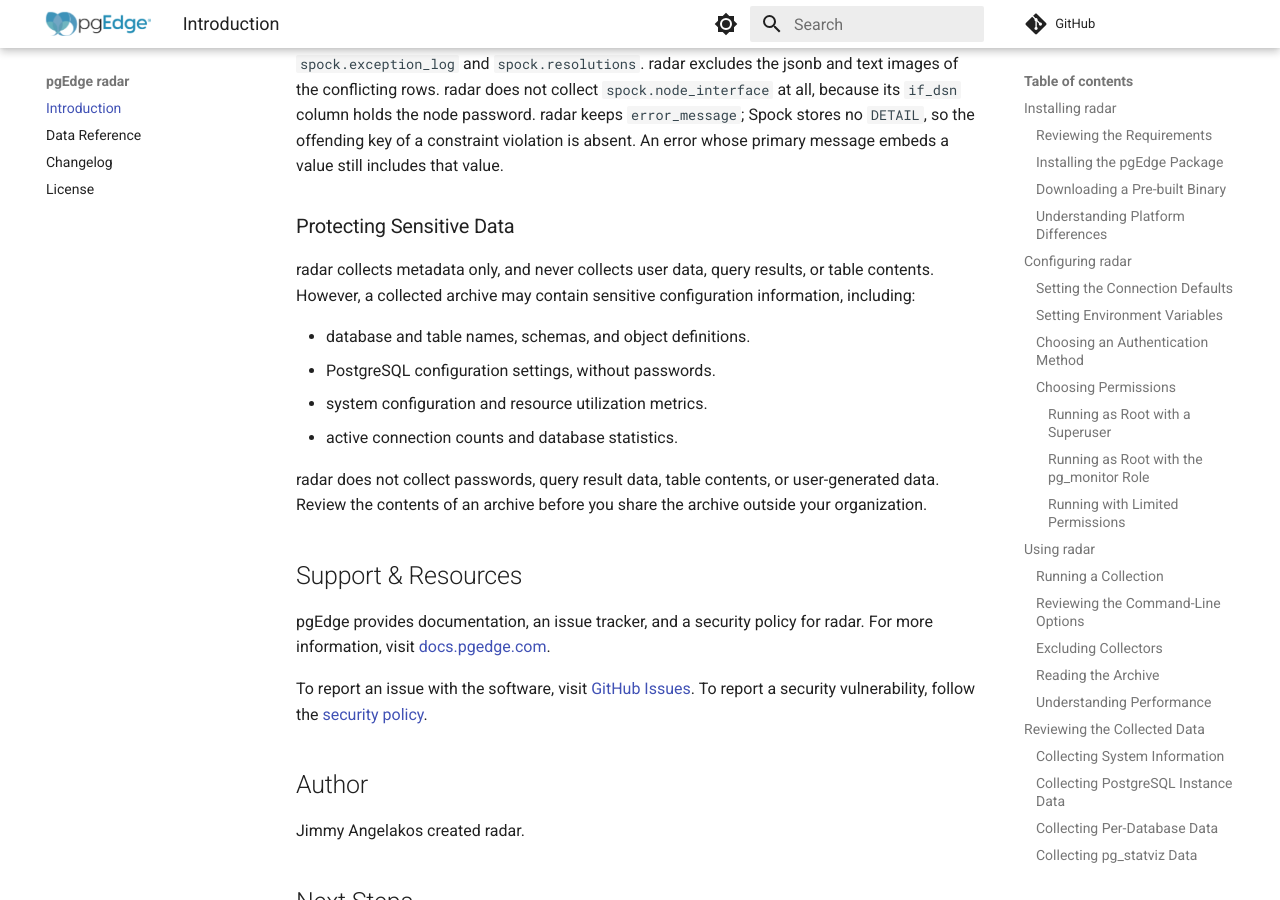
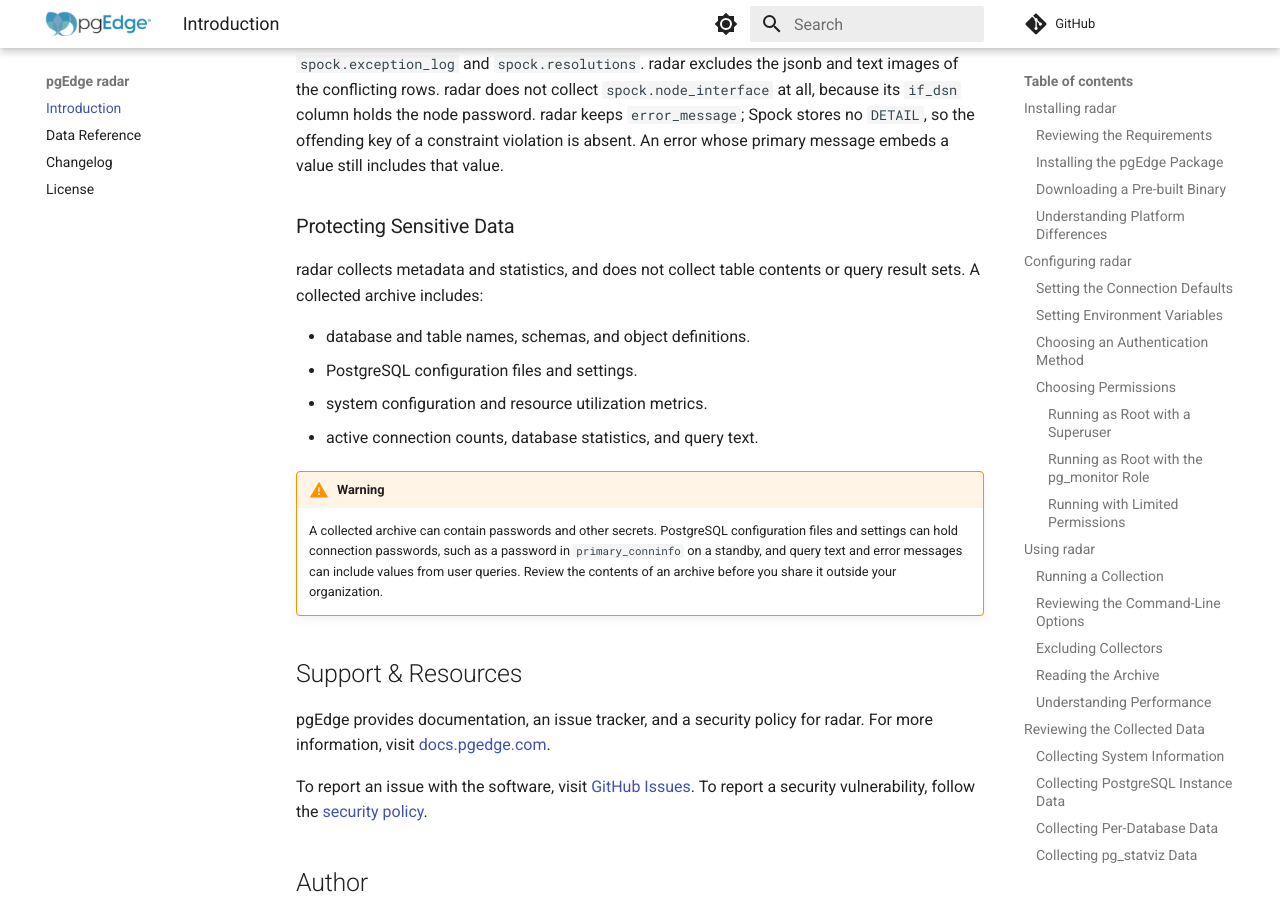
Before and after one commit to pgEdge/radar, an MkDocs documentation site: the page built from docs/index.md, in a window 1280 px wide and 900 px high, scrolled down 11508 px. Built offline with MkDocs 1.6.1 and Material for MkDocs 9.7.7, drawn with Linux system fonts in a browser that asks for light colours; comment, search, counter and statistics services are not loaded.

Commit message:
docs: warn that an archive can contain passwords and other secrets

```diff
--- a/docs/index.md
+++ b/docs/index.md
@@ -464,18 +464,21 @@ message embeds a value still includes that value.
 
 ### Protecting Sensitive Data
 
-radar collects metadata only, and never collects user data, query results, or
-table contents. However, a collected archive may contain sensitive
-configuration information, including:
+radar collects metadata and statistics, and does not collect table contents or
+query result sets. A collected archive includes:
 
 - database and table names, schemas, and object definitions.
-- PostgreSQL configuration settings, without passwords.
+- PostgreSQL configuration files and settings.
 - system configuration and resource utilization metrics.
-- active connection counts and database statistics.
+- active connection counts, database statistics, and query text.
 
-radar does not collect passwords, query result data, table contents, or
-user-generated data. Review the contents of an archive before you share the
-archive outside your organization.
+!!! warning
+
+    A collected archive can contain passwords and other secrets. PostgreSQL
+    configuration files and settings can hold connection passwords, such as a
+    password in `primary_conninfo` on a standby, and query text and error
+    messages can include values from user queries. Review the contents of an
+    archive before you share it outside your organization.
 
 ## Support & Resources
 
```
Also changed, not shown: README.md (+10 -8 lines), docs/changelog.md (+2 -0 lines), docs/data.md (+4 -2 lines).
